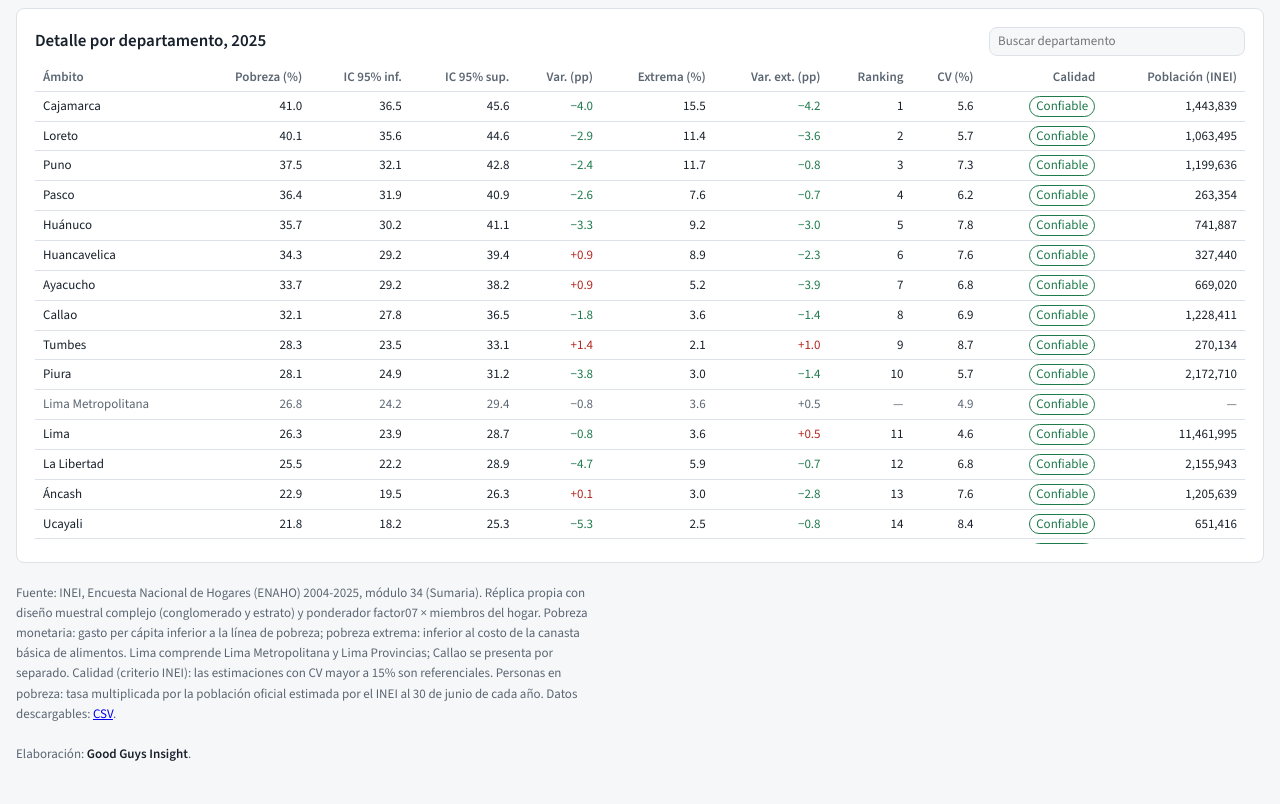
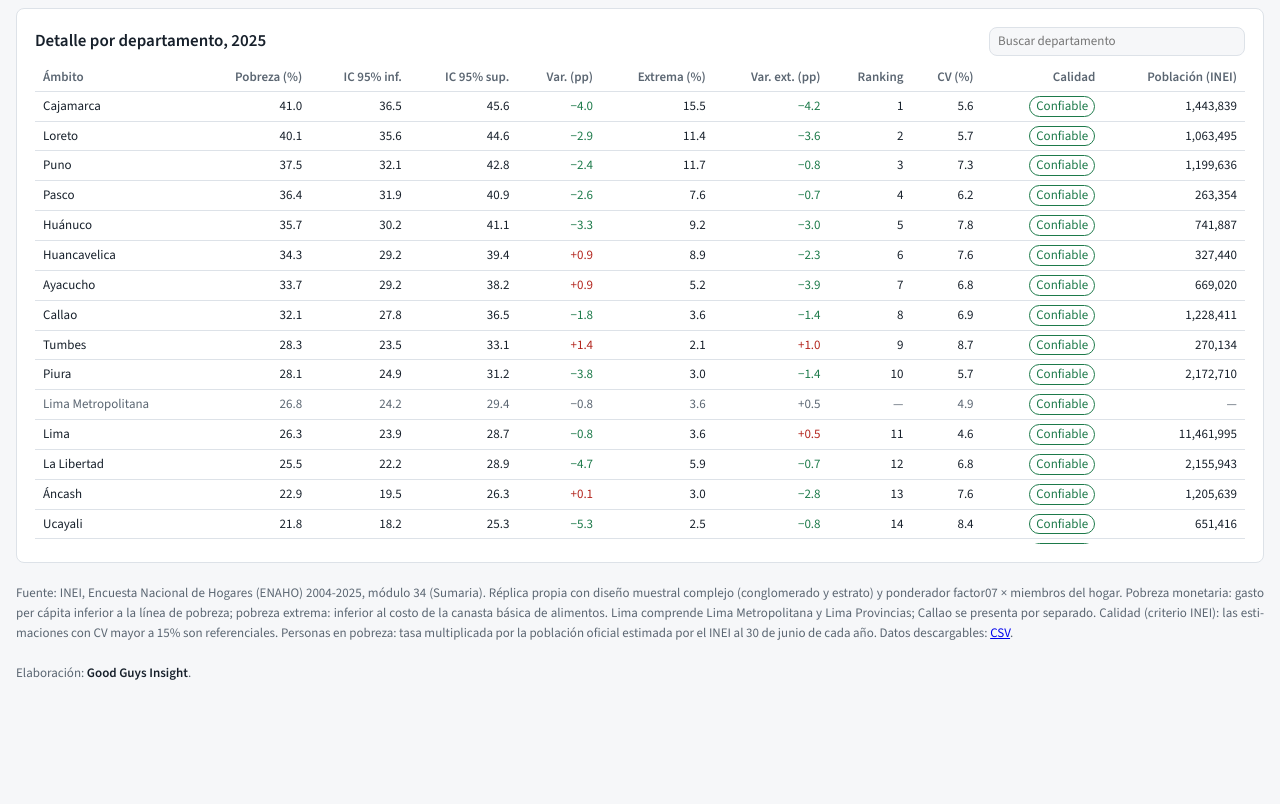
Before and after one commit to goodguysinsight/tablero_pobreza, a plain HTML site: page index.html in a window 1280 px wide. Shown: the part 1660-2464 px from the top of the page. After the commit the page ends 2383 px from the top, so only its background shows below. Drawn offline with nearby package versions, Linux system fonts and the light colour scheme.

Commit message:
Add files via upload

```diff
--- a/index.html
+++ b/index.html
@@ -106,7 +106,7 @@ body{background:var(--color-bg);color:var(--color-fg);font-family:var(--font-ant
 .pm-tw tr.reg td{color:var(--color-fg-muted);cursor:default}
 .pm-cal{display:inline-block;padding:0 6px;border-radius:999px;border:1px solid currentColor}
 @container (max-width:44rem){.pm-opt{display:none}}
-.pm-foot{margin:0;font-size:var(--cds-font-size-caption);color:var(--color-fg-muted);line-height:1.55;max-width:90ch}
+.pm-foot{margin:0;font-size:var(--cds-font-size-caption);color:var(--color-fg-muted);line-height:1.55;max-width:none;text-align:justify;hyphens:auto;-webkit-hyphens:auto}
 [data-dash-source-state=refreshing]{opacity:.5;transition:opacity var(--cds-dur-slow)}
 [data-dash-source-state=empty]{color:transparent}
 @media (prefers-reduced-motion:no-preference){.pm-dep{transition:fill var(--cds-dur-slow) var(--cds-ease-out),opacity .15s}}
```
